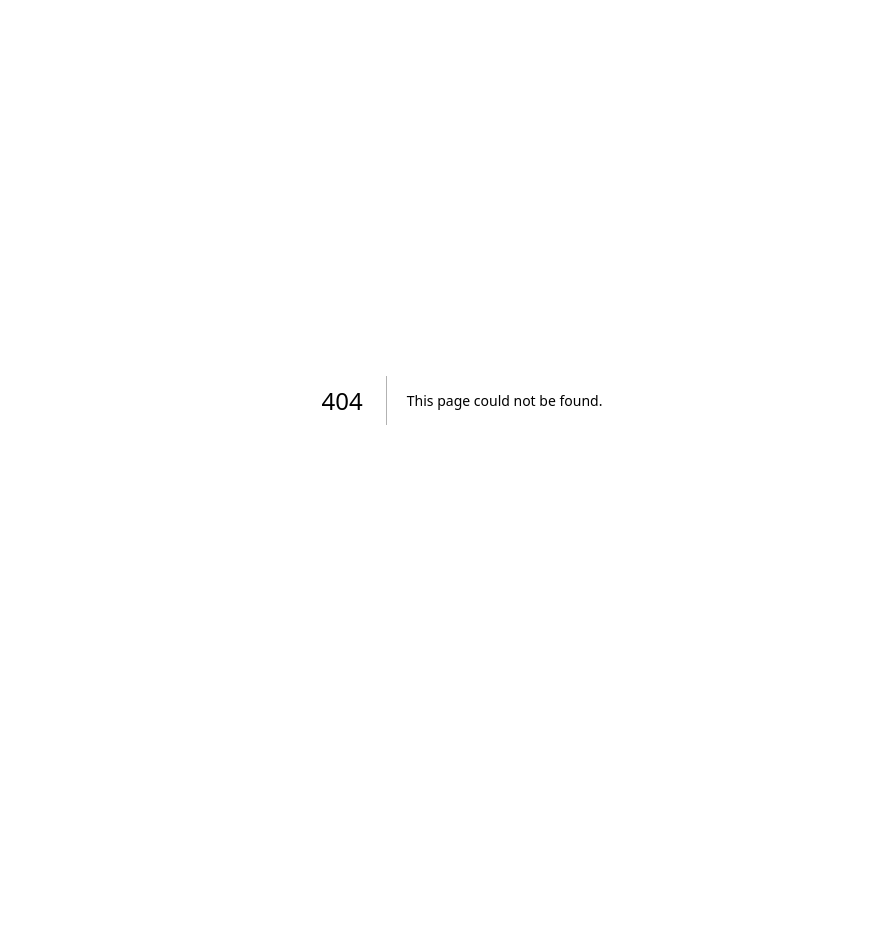
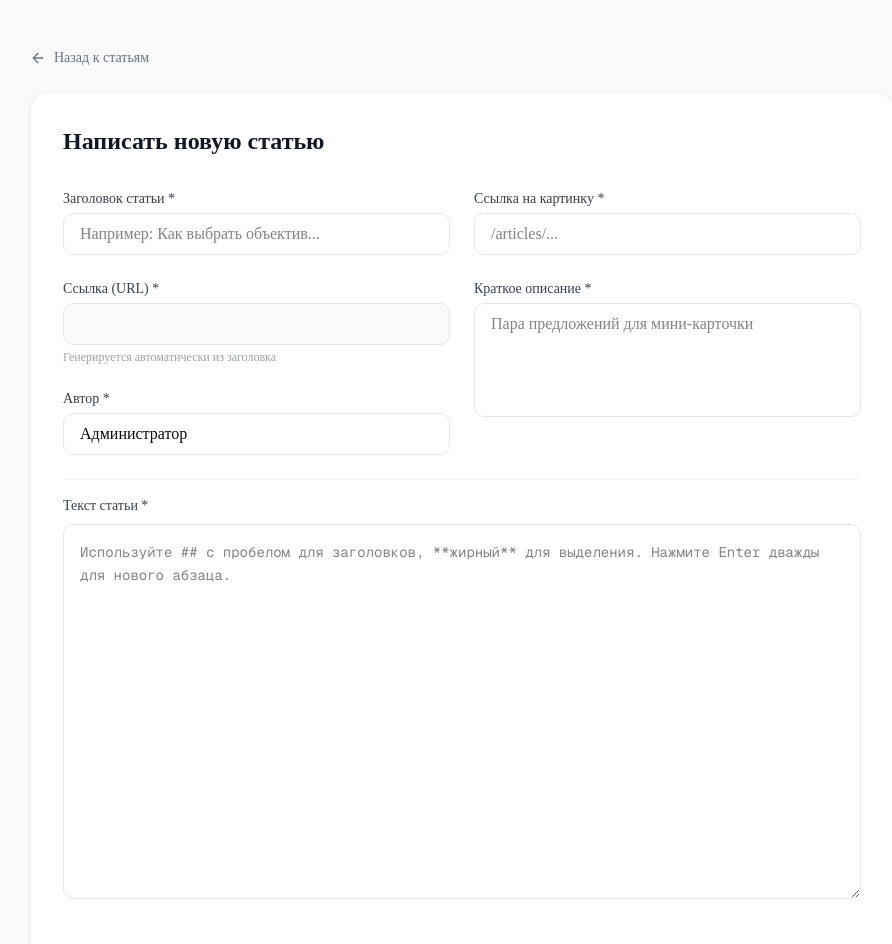
Before and after one commit to nightmareblxnd/frame-photo, a Next.js app: page /admin/articles/new in a window 1280 px wide. Before the commit this address had no page. Shown: the top 944 px of the page, without its empty margins (178-1070 px from the left). Before the commit the page ends 800 px from the top, so only its background shows below. Built offline with nearby package versions, Linux system fonts and the light colour scheme.

Commit message:
Create page.tsx

```diff
--- /dev/null
+++ b/app/admin/articles/new/page.tsx
@@ -0,0 +1,177 @@
+"use client";
+
+import { useState } from "react";
+import { useRouter } from "next/navigation";
+import { toast } from "sonner";
+import { Loader2, ArrowLeft, Save } from "lucide-react";
+import Link from "next/link";
+
+
+const generateSlug = (text: string) => {
+  const cyrillic: Record<string, string> = {
+    'а': 'a', 'б': 'b', 'в': 'v', 'г': 'g', 'д': 'd', 'е': 'e', 'ё': 'e', 'ж': 'zh',
+    'з': 'z', 'и': 'i', 'й': 'y', 'к': 'k', 'л': 'l', 'м': 'm', 'н': 'n', 'о': 'o',
+    'п': 'p', 'р': 'r', 'с': 's', 'т': 't', 'у': 'u', 'ф': 'f', 'х': 'h', 'ц': 'ts',
+    'ч': 'ch', 'ш': 'sh', 'щ': 'sch', 'ъ': '', 'ы': 'y', 'ь': '', 'э': 'e', 'ю': 'yu',
+    'я': 'ya', ' ': '-', '_': '-', ',': '', '.': '', '?': '', '!': ''
+  };
+  return text.toLowerCase().split('').map(char => cyrillic[char] || char).join('').replace(/[^a-z0-9-]/g, '').replace(/-+/g, '-').replace(/^-|-$/g, '');
+};
+
+export default function NewArticlePage() {
+  const router = useRouter();
+  const [isLoading, setIsLoading] = useState(false);
+  const [formData, setFormData] = useState({
+    title: "",
+    slug: "",
+    description: "",
+    image: "",
+    author: "Администратор",
+    content: "",
+  });
+
+
+  const handleTitleChange = (e: React.ChangeEvent<HTMLInputElement>) => {
+    const title = e.target.value;
+    setFormData(prev => ({
+      ...prev,
+      title,
+      slug: prev.slug === generateSlug(prev.title) ? generateSlug(title) : prev.slug
+    }));
+  };
+
+  const handleSubmit = async (e: React.FormEvent) => {
+    e.preventDefault();
+    setIsLoading(true);
+
+    try {
+      const res = await fetch("/api/articles", {
+        method: "POST",
+        headers: { "Content-Type": "application/json" },
+        body: JSON.stringify(formData),
+      });
+
+      const data = await res.json();
+
+      if (!res.ok) throw new Error(data.error || "Ошибка при сохранении");
+
+      toast.success("Статья успешно опубликована!");
+      router.push(`/articles/${formData.slug}`);
+      router.refresh();
+    } catch (error: any) {
+      toast.error(error.message);
+    } finally {
+      setIsLoading(false);
+    }
+  };
+
+  return (
+    <div className="min-h-screen bg-gray-50 py-12">
+      <div className="container mx-auto px-4 max-w-4xl">
+        <Link href="/articles" className="inline-flex items-center text-sm text-gray-500 hover:text-gray-900 mb-6 transition-colors">
+          <ArrowLeft className="h-4 w-4 mr-2" /> Назад к статьям
+        </Link>
+
+        <div className="bg-white rounded-2xl shadow-sm border border-gray-100 p-6 md:p-8">
+          <h1 className="text-2xl font-bold text-gray-900 mb-8">Написать новую статью</h1>
+
+          <form onSubmit={handleSubmit} className="space-y-6">
+            <div className="grid grid-cols-1 md:grid-cols-2 gap-6">
+              {/* Левая колонка */}
+              <div className="space-y-6">
+                <div>
+                  <label className="block text-sm font-medium text-gray-700 mb-1">Заголовок статьи *</label>
+                  <input
+                    required
+                    type="text"
+                    value={formData.title}
+                    onChange={handleTitleChange}
+                    className="w-full px-4 py-2 border border-gray-200 rounded-lg focus:ring-2 focus:ring-gray-900 focus:border-transparent"
+                    placeholder="Например: Как выбрать объектив..."
+                  />
+                </div>
+
+                <div>
+                  <label className="block text-sm font-medium text-gray-700 mb-1">Ссылка (URL) *</label>
+                  <input
+                    required
+                    type="text"
+                    value={formData.slug}
+                    onChange={(e) => setFormData({ ...formData, slug: generateSlug(e.target.value) })}
+                    className="w-full px-4 py-2 border border-gray-200 rounded-lg bg-gray-50 text-gray-500 focus:ring-2 focus:ring-gray-900"
+                  />
+                  <p className="text-xs text-gray-400 mt-1">Генерируется автоматически из заголовка</p>
+                </div>
+
+                <div>
+                  <label className="block text-sm font-medium text-gray-700 mb-1">Автор *</label>
+                  <input
+                    required
+                    type="text"
+                    value={formData.author}
+                    onChange={(e) => setFormData({ ...formData, author: e.target.value })}
+                    className="w-full px-4 py-2 border border-gray-200 rounded-lg focus:ring-2 focus:ring-gray-900"
+                  />
+                </div>
+              </div>
+
+              {/* Правая колонка */}
+              <div className="space-y-6">
+                <div>
+                  <label className="block text-sm font-medium text-gray-700 mb-1">Ссылка на картинку *</label>
+                  <input
+                    required
+                    type="text"
+                    value={formData.image}
+                    onChange={(e) => setFormData({ ...formData, image: e.target.value })}
+                    className="w-full px-4 py-2 border border-gray-200 rounded-lg focus:ring-2 focus:ring-gray-900"
+                    placeholder="/articles/..."
+                  />
+                </div>
+
+                <div>
+                  <label className="block text-sm font-medium text-gray-700 mb-1">Краткое описание *</label>
+                  <textarea
+                    required
+                    rows={4}
+                    value={formData.description}
+                    onChange={(e) => setFormData({ ...formData, description: e.target.value })}
+                    className="w-full px-4 py-2 border border-gray-200 rounded-lg focus:ring-2 focus:ring-gray-900 resize-none"
+                    placeholder="Пара предложений для мини-карточки"
+                  />
+                </div>
+              </div>
+            </div>
+
+
+            <div className="pt-4 border-t border-gray-100">
+              <label className="block text-sm font-medium text-gray-700 mb-2">
+                Текст статьи *
+              </label>
+              <textarea
+                required
+                rows={15}
+                value={formData.content}
+                onChange={(e) => setFormData({ ...formData, content: e.target.value })}
+                className="w-full px-4 py-4 border border-gray-200 rounded-lg focus:ring-2 focus:ring-gray-900 font-mono text-sm leading-relaxed"
+                placeholder="Используйте ## с пробелом для заголовков, **жирный** для выделения. Нажмите Enter дважды для нового абзаца."
+              />
+            </div>
+
+            <div className="flex justify-end pt-4">
+              <button
+                type="submit"
+                disabled={isLoading}
+                className="bg-gray-900 text-white px-8 py-3 rounded-xl font-medium hover:bg-gray-800 transition-colors flex items-center gap-2"
+              >
+                {isLoading ? <Loader2 className="h-5 w-5 animate-spin" /> : <Save className="h-5 w-5" />}
+                Опубликовать статью
+              </button>
+            </div>
+          </form>
+
+        </div>
+      </div>
+    </div>
+  );
+}
```
